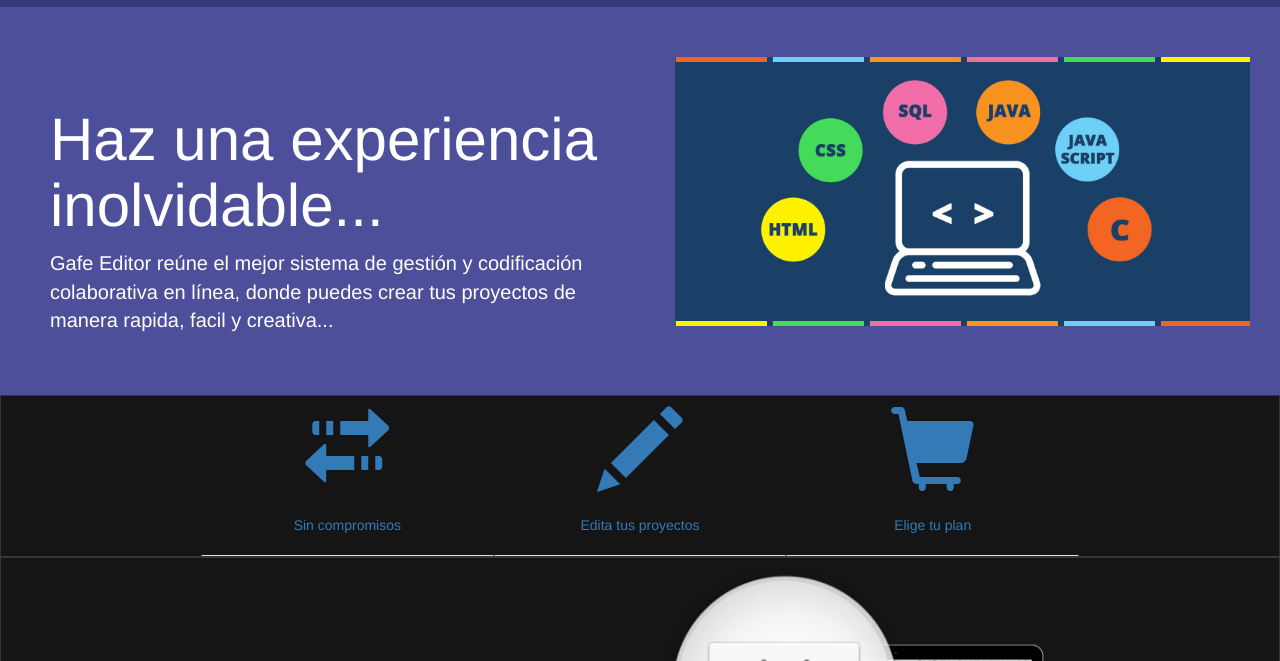
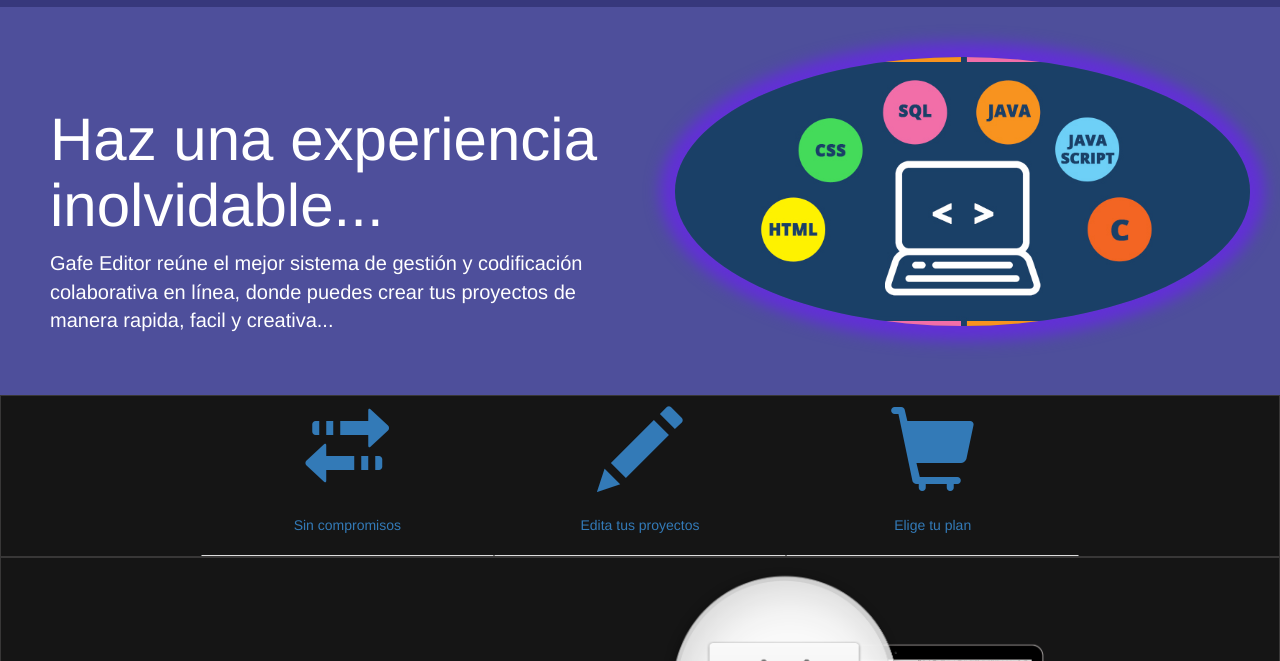
Before and after one commit to afcolindres/Desarollo_web, a website: page Gafe_editor/public/index.html in a window 1280 px wide. In both pictures the pointer is over the picture 962 px from the left and 309 px from the top of the page. Shown: the part 118-779 px from the top of the page. Drawn offline with Linux system fonts and the light colour scheme.

Commit message:
animacion landing page
se creo una animacion la cual se aplico a  la foto del landing page

```diff
--- a/Gafe_editor/public/css/body.css
+++ b/Gafe_editor/public/css/body.css
@@ -42,3 +42,15 @@
     padding-bottom: 0px;
     padding-left: 15px;
 }
+
+
+/*imagen*/
+
+.imagen:hover{
+    border-radius:50%;
+    -webkit-border-radius:50%;
+    box-shadow: 0px 0px 15px 15px #6230d6;
+    -webkit-box-shadow: 0px 0px 15px 15px #6230d6;
+    transform: rotate(360deg);
+    -webkit-transform: rotate(360deg);
+}
--- a/Gafe_editor/public/index.html
+++ b/Gafe_editor/public/index.html
@@ -39,7 +39,7 @@
 				</div>
 				<div class="col-lg-6 col-md-6 col-sm-6 col-xs-6">
 					<div style="margin-left: 20px; margin-top: 50px;">
-						<img id="img-edit" class="img-responsive" src="img/editores.jpg">
+						<img class="img-responsive imagen" src="img/editores.jpg">
 					</div>
 				</div>
 			</div>
```
